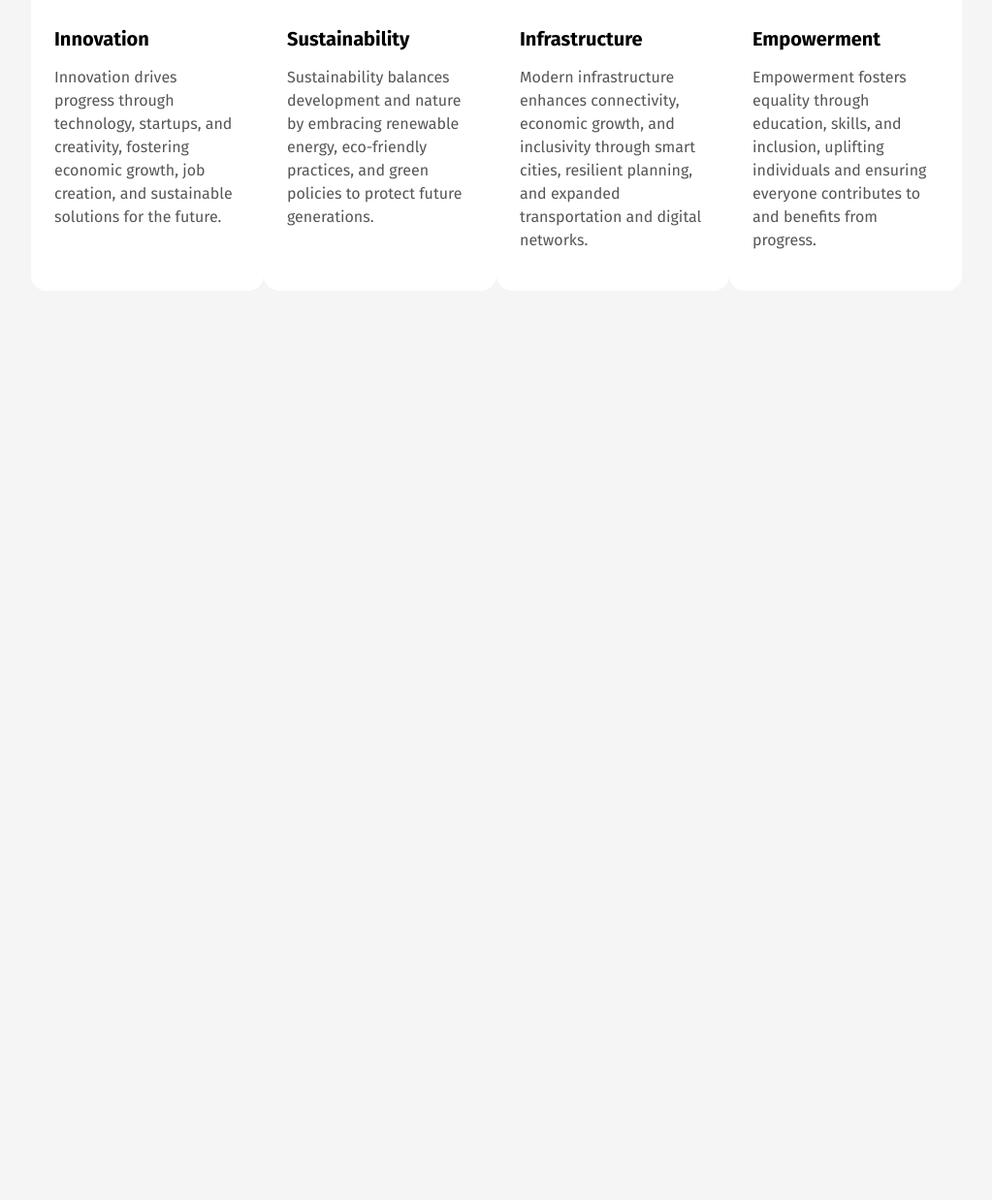
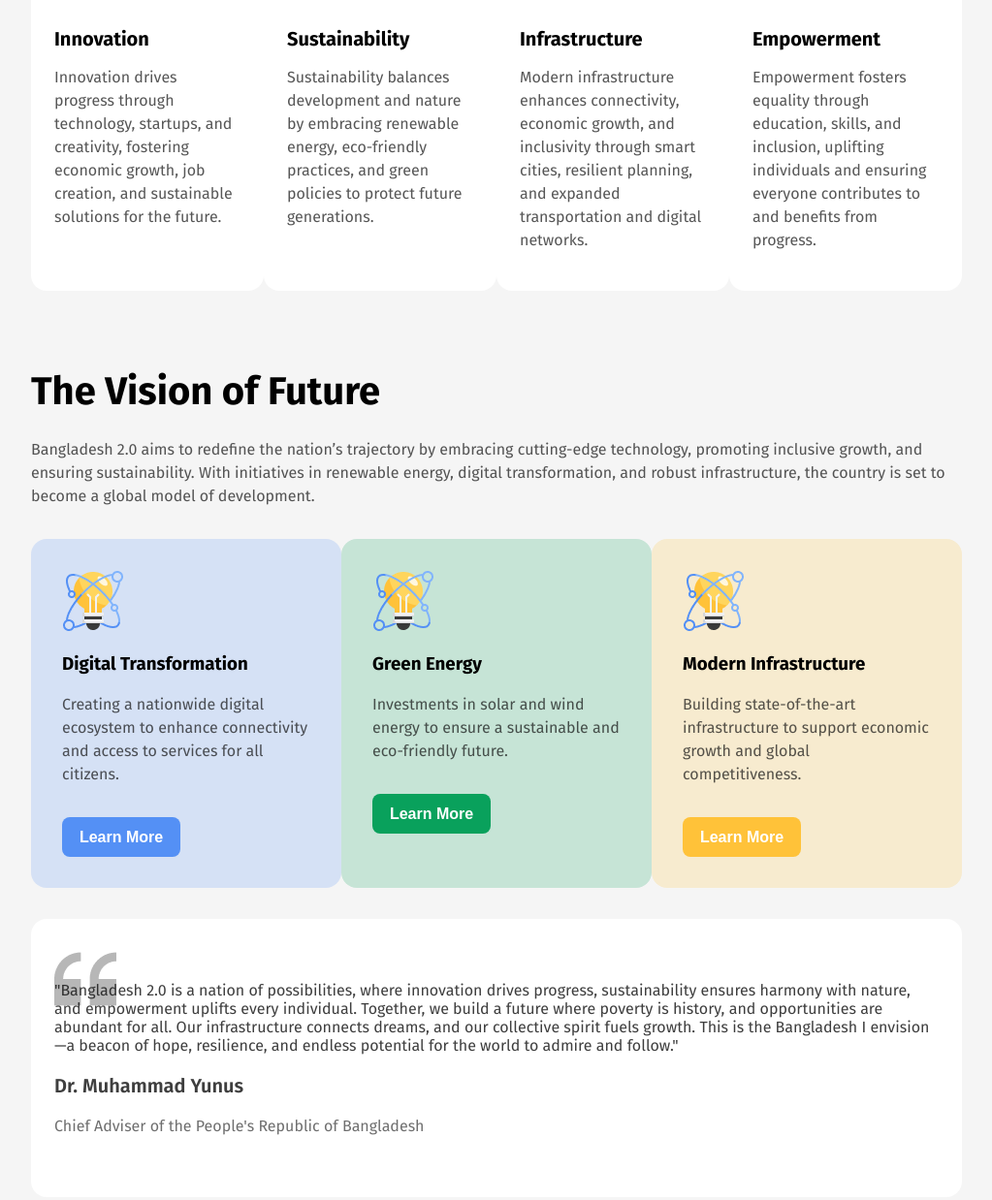
Before and after one commit to Rafi-Shariar/PH-A1-Bangladesh-2.0, a plain HTML site: page src/index.html in a window 1280 px wide. Shown: the part 953-2191 px from the top of the page at 97% size, without its empty margins (128-1151 px from the left). Before the commit the page ends 1253 px from the top, so only its background shows below. Drawn offline with Linux system fonts and the light colour scheme.

Commit message:
Quote Section complete

```diff
--- a/src/index.html
+++ b/src/index.html
@@ -61,6 +61,43 @@
 
         </section>
 
+        <section class="Vision-Of_Future">
+            <h2>The Vision of Future</h2>
+            <p>Bangladesh 2.0 aims to redefine the nation’s trajectory by embracing cutting-edge technology, promoting inclusive growth, and ensuring sustainability. With initiatives in renewable energy, digital transformation, and robust infrastructure, the country is set to become a global model of development.</p>
+            <div class="VOF-Cards">
+                <div class="VOF-Cards-contents VOF-C1">
+                    <img src="../assets/card-icon.png" alt="">
+                    <h3>Digital Transformation</h3>
+                    <p>Creating a nationwide digital ecosystem to enhance connectivity and access to services for all citizens.</p>
+                    <button class="VOF-btn1">Learn More</button>
+                </div>
+
+                <div class="VOF-Cards-contents VOF-C2">
+                    <img src="../assets/card-icon.png" alt="">
+                    <h3>Green Energy</h3>
+                    <p>Investments in solar and wind energy to ensure a sustainable and eco-friendly future.</p>
+                    <button class="VOF-btn2">Learn More</button>
+                </div>
+
+                <div class="VOF-Cards-contents VOF-C3">
+                    <img src="../assets/card-icon.png" alt="">
+                    <h3>Modern Infrastructure</h3>
+                    <p>Building state-of-the-art infrastructure to support economic growth and global competitiveness.</p>
+                    <button class="VOF-btn3">Learn More</button>
+                </div>
+            </div>
+        </section>
+
+        <section class="Quote">
+
+            <div id="quote-div">
+                <p id="main-quote">"Bangladesh 2.0 is a nation of possibilities, where innovation drives progress, sustainability ensures harmony with nature, and empowerment uplifts every individual. Together, we build a future where poverty is history, and opportunities are abundant for all. Our infrastructure connects dreams, and our collective spirit fuels growth. This is the Bangladesh I envision—a beacon of hope, resilience, and endless potential for the world to admire and follow."</p>
+                <p id="name">Dr. Muhammad Yunus</p>
+                <p id="designation">Chief Adviser of the People's Republic of Bangladesh</p>
+            </div>
+
+        </section>
+
 
 
 
--- a/src/style.css
+++ b/src/style.css
@@ -127,3 +127,110 @@ main{
     margin-bottom: 32px;
     margin-top: 80px;
 }
+
+/* Vision of Future */
+.Vision-Of_Future h2{
+    font-size: 40px;
+    font-weight: 700;
+    margin-bottom: 24px;
+    margin-top: 80px;
+}
+.Vision-Of_Future p{
+    font-size: 16px;
+    color:rgba(14, 14, 14, 0.7) ;
+    margin-bottom: 32px;
+    line-height: 24px;
+}
+
+.VOF-Cards{
+    display: flex;
+    justify-content: space-between;
+    margin-bottom:32px ;
+
+}
+
+.VOF-Cards-contents{
+    width: 410.67px;
+    border-radius: 16px;
+    padding: 32px;
+}
+
+.VOF-C1{
+    background: rgba(84, 144, 245, 0.2);
+}
+
+.VOF-C2{
+    background: #C6E4D6;
+}
+
+.VOF-C3{
+    background: #F7EBCF;
+}
+
+.VOF-btn1{
+    width: 122px;
+    height: 41px;
+    background: #5490F5;
+    color: white;
+
+    font-size: 16px;
+    font-weight: 600;
+
+    border-radius:8px ;
+    border: 0;
+}
+
+.VOF-btn2{
+    width: 122px;
+    height: 41px;
+    background: #09A15C;
+    color: white;
+
+    font-size: 16px;
+    font-weight: 600;
+
+    border-radius:8px ;
+    border: 0;
+}
+
+.VOF-btn3{
+    width: 122px;
+    height: 41px;
+    background: #FFC239;
+    color: white;
+
+    font-size: 16px;
+    font-weight: 600;
+
+    border-radius:8px ;
+    border: 0;
+}
+
+/* Quote Section */
+#quote-div{
+    background: white;
+    padding: 48px 24px;
+    background-image: url(../assets/quote-bg.png);
+    background-repeat: no-repeat;
+    background-position: top 30px left 24px;
+    border-radius: 16px;
+    margin-bottom: 80px;
+}
+
+#main-quote{
+    font-size: 16px;
+    color: rgba(14, 14, 14, 0.8);
+    margin-bottom: 12px;
+}
+
+#name{
+    font-size: 20px;
+    font-weight: 600;
+    color: rgba(14, 14, 14, 0.8);
+}
+
+#designation{
+    font-size: 16px;
+    color: rgba(14, 14, 14, 0.6);
+
+}
```
